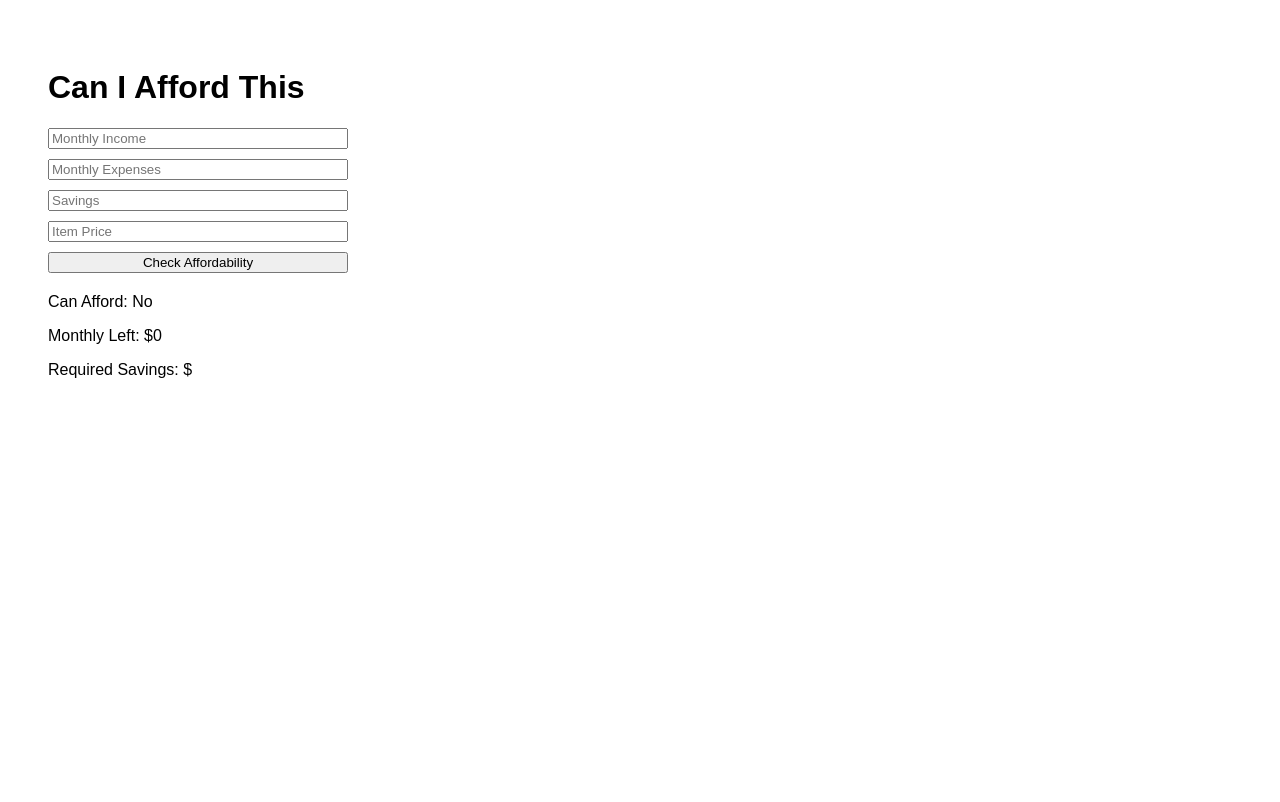
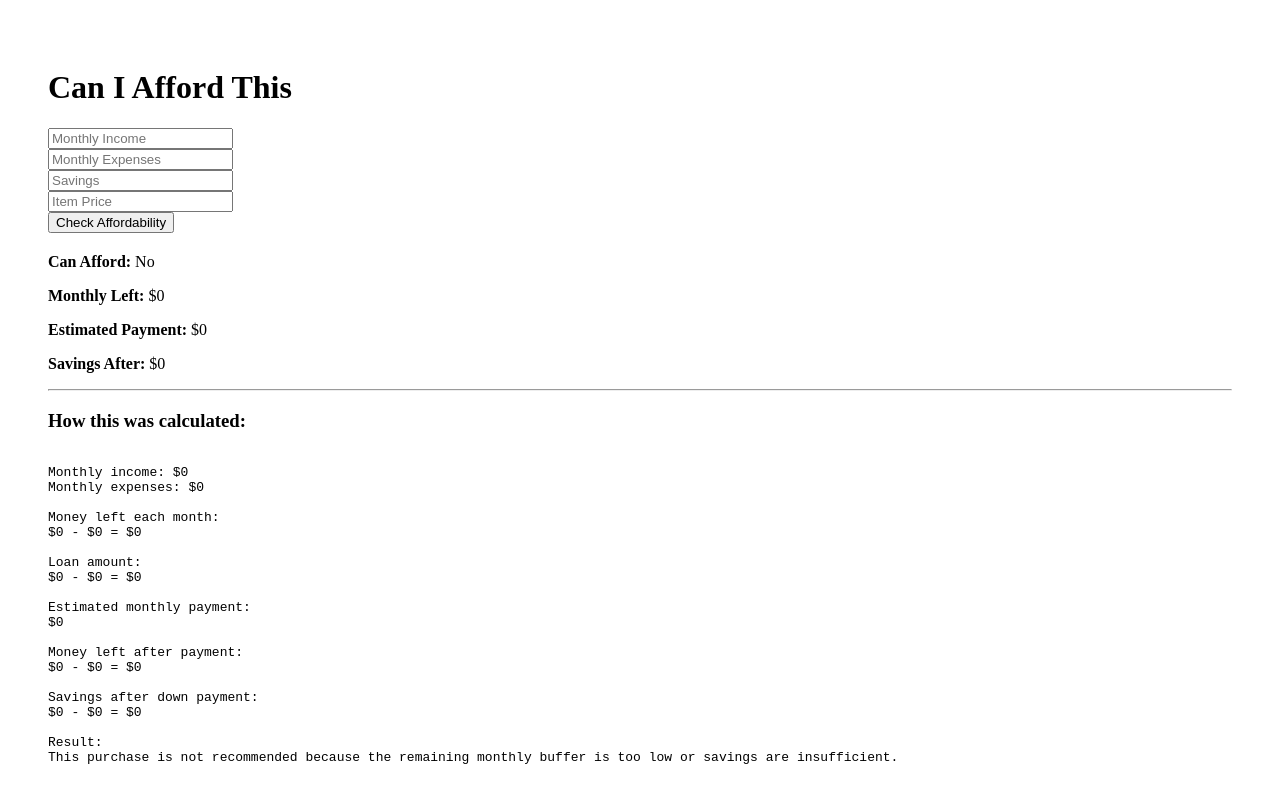
Before and after one commit to techtalk1282/can-i-afford-this, a Next.js app: page / in a window 1280 px wide. Both pictures are taken after a click on the button "Check Affordability". Shown: the top 802 px of the page. Built offline with nearby package versions, Linux system fonts and the light colour scheme.

Commit message:
feat: display backend explanation with full affordability breakdown and replace outdated UI fields

```diff
--- a/app/page.js
+++ b/app/page.js
@@ -1,50 +1,85 @@
+// FILE: app/page.js
+// VERSION: v2 - Display backend explanation + fix UI clarity
+
 "use client";
 
 import { useState } from "react";
 
-export default function HomePage() {
+export default function Home() {
   const [income, setIncome] = useState("");
   const [expenses, setExpenses] = useState("");
   const [savings, setSavings] = useState("");
   const [price, setPrice] = useState("");
+
   const [result, setResult] = useState(null);
 
-  const handleCheck = async () => {
+  async function handleCheck() {
     const res = await fetch("/api/affordability", {
       method: "POST",
-      headers: {
-        "Content-Type": "application/json",
-      },
       body: JSON.stringify({
         income: Number(income),
         expenses: Number(expenses),
         savings: Number(savings),
         price: Number(price),
-      }),
+        paymentType: "finance"
+      })
     });
 
     const data = await res.json();
     setResult(data.result);
-  };
+  }
 
   return (
-    <main style={{ padding: "40px", fontFamily: "Arial" }}>
+    <main style={{ padding: 40 }}>
       <h1>Can I Afford This</h1>
 
-      <div style={{ display: "flex", flexDirection: "column", gap: "10px", maxWidth: "300px" }}>
-        <input placeholder="Monthly Income" value={income} onChange={(e) => setIncome(e.target.value)} />
-        <input placeholder="Monthly Expenses" value={expenses} onChange={(e) => setExpenses(e.target.value)} />
-        <input placeholder="Savings" value={savings} onChange={(e) => setSavings(e.target.value)} />
-        <input placeholder="Item Price" value={price} onChange={(e) => setPrice(e.target.value)} />
+      <input
+        placeholder="Monthly Income"
+        value={income}
+        onChange={(e) => setIncome(e.target.value)}
+      />
+      <br />
 
-        <button onClick={handleCheck}>Check Affordability</button>
-      </div>
+      <input
+        placeholder="Monthly Expenses"
+        value={expenses}
+        onChange={(e) => setExpenses(e.target.value)}
+      />
+      <br />
+
+      <input
+        placeholder="Savings"
+        value={savings}
+        onChange={(e) => setSavings(e.target.value)}
+      />
+      <br />
+
+      <input
+        placeholder="Item Price"
+        value={price}
+        onChange={(e) => setPrice(e.target.value)}
+      />
+      <br />
+
+      <button onClick={handleCheck}>Check Affordability</button>
 
       {result && (
-        <div style={{ marginTop: "20px" }}>
-          <p>Can Afford: {result.canAfford ? "Yes" : "No"}</p>
-          <p>Monthly Left: ${result.monthlyAvailable}</p>
-          <p>Required Savings: ${result.requiredSavings}</p>
+        <div style={{ marginTop: 20 }}>
+          <p><strong>Can Afford:</strong> {result.canAfford ? "Yes" : "No"}</p>
+
+          <p><strong>Monthly Left:</strong> ${result.monthlyAvailable}</p>
+
+          <p><strong>Estimated Payment:</strong> ${result.monthlyPayment}</p>
+
+          <p><strong>Savings After:</strong> ${result.remainingSavings}</p>
+
+          <hr />
+
+          <h3>How this was calculated:</h3>
+
+          <pre style={{ whiteSpace: "pre-wrap" }}>
+            {result.explanation}
+          </pre>
         </div>
       )}
     </main>
```
